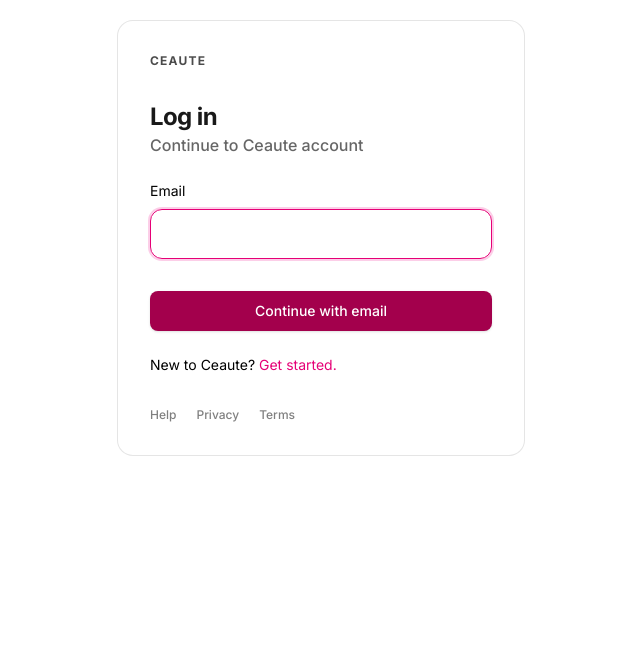
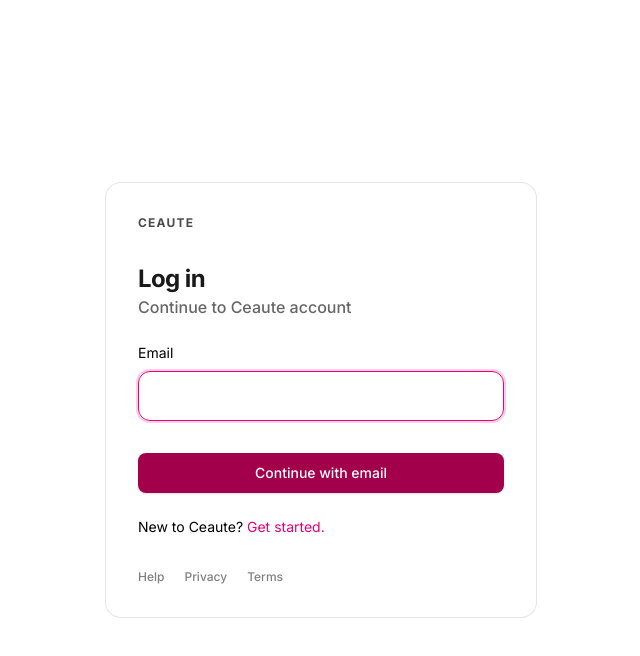
Before and after one commit to horridharry/ceaute, a Next.js app: page /sign-in in a window 1280 px wide. Shown: the top 656 px of the page, without its empty margins (319-959 px from the left). Built offline with nearby package versions, Linux system fonts and the light colour scheme; no server answers.

Commit message:
style: polish sign in form spacing

```diff
--- a/src/app/(authenticate)/components/signin-form.jsx
+++ b/src/app/(authenticate)/components/signin-form.jsx
@@ -24,8 +24,8 @@
     initialState,
   );
   return (
-    <main className="container mx-auto max-w-md p-5 ">
-      <div className="flex flex-col border rounded-2xl border-black/10 bg-white p-8">
+    <main className="container mx-auto flex min-h-screen max-w-md items-center justify-center p-2">
+      <div className="flex w-full flex-col border rounded-2xl border-black/10 bg-white p-8">
         <Link href={"/"} className="flex w-max items-center gap-x-1">
           <span hidden className="relative h-6 w-6 overflow-hidden">
             <Image
@@ -55,7 +55,7 @@
             type="email"
             required
             autoFocus
-            className="appearance-none rounded-xl border p-3 outline-none ring-2 ring-transparent duration-200 hover:border-black/30 focus:border-pink-600 focus:ring-pink-200"
+            className="appearance-none rounded-xl border border-black/20 p-3 outline-none ring-2 ring-transparent duration-200 hover:border-black/30 focus:border-pink-600 focus:ring-pink-200"
           />
 
           <p className="text-sm text-red-600">{state?.message}</p>
@@ -100,7 +100,7 @@
   return (
     <button
       type="submit"
-      className="mt-4 rounded-lg bg-pink-800 p-2.5 text-sm font-medium text-white shadow-sm duration-200 hover:opacity-80 disabled:cursor-not-allowed disabled:opacity-30 aria-disabled:cursor-not-allowed aria-disabled:opacity-30
+      className="cursor-pointer mt-4 rounded-lg bg-pink-800 p-2.5 text-sm font-medium text-white shadow-sm duration-200 hover:opacity-80 disabled:cursor-not-allowed disabled:opacity-30 aria-disabled:cursor-not-allowed aria-disabled:opacity-30
       active:opacity-60"
       aria-disabled={pending}
       disabled={pending}
```
